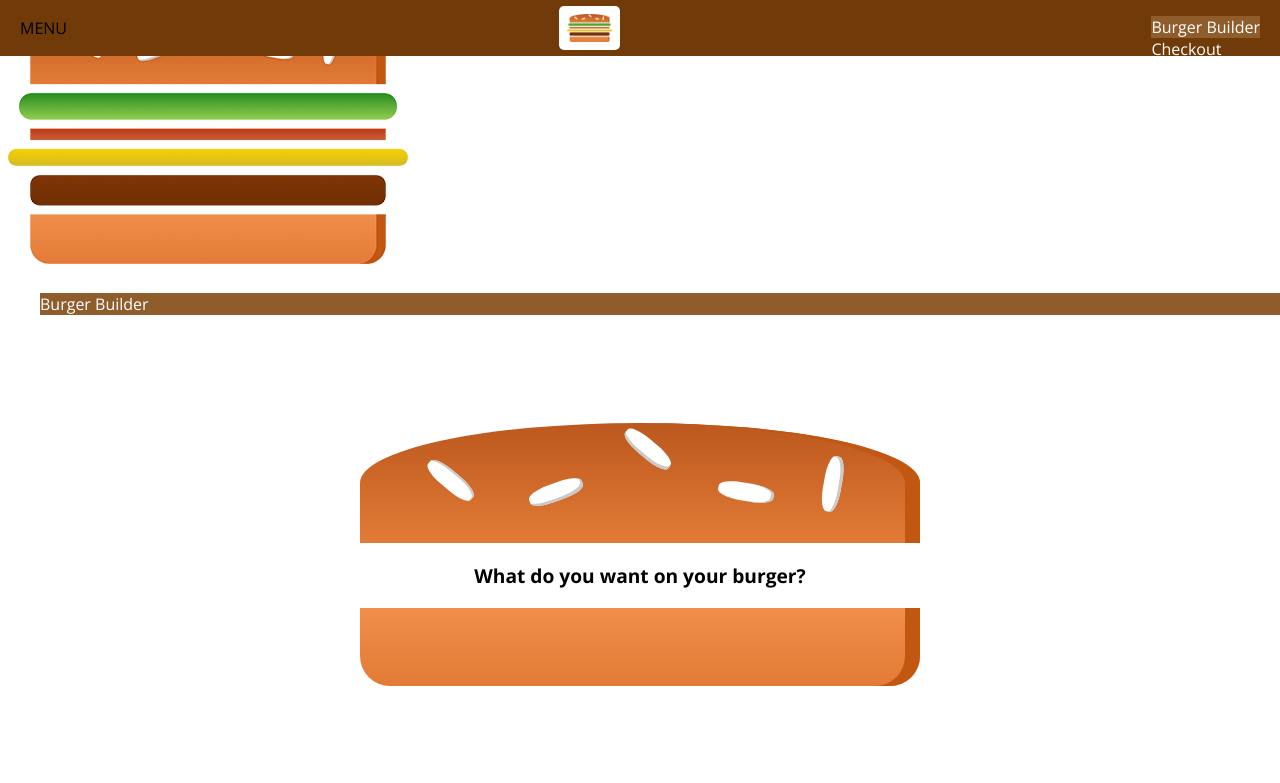
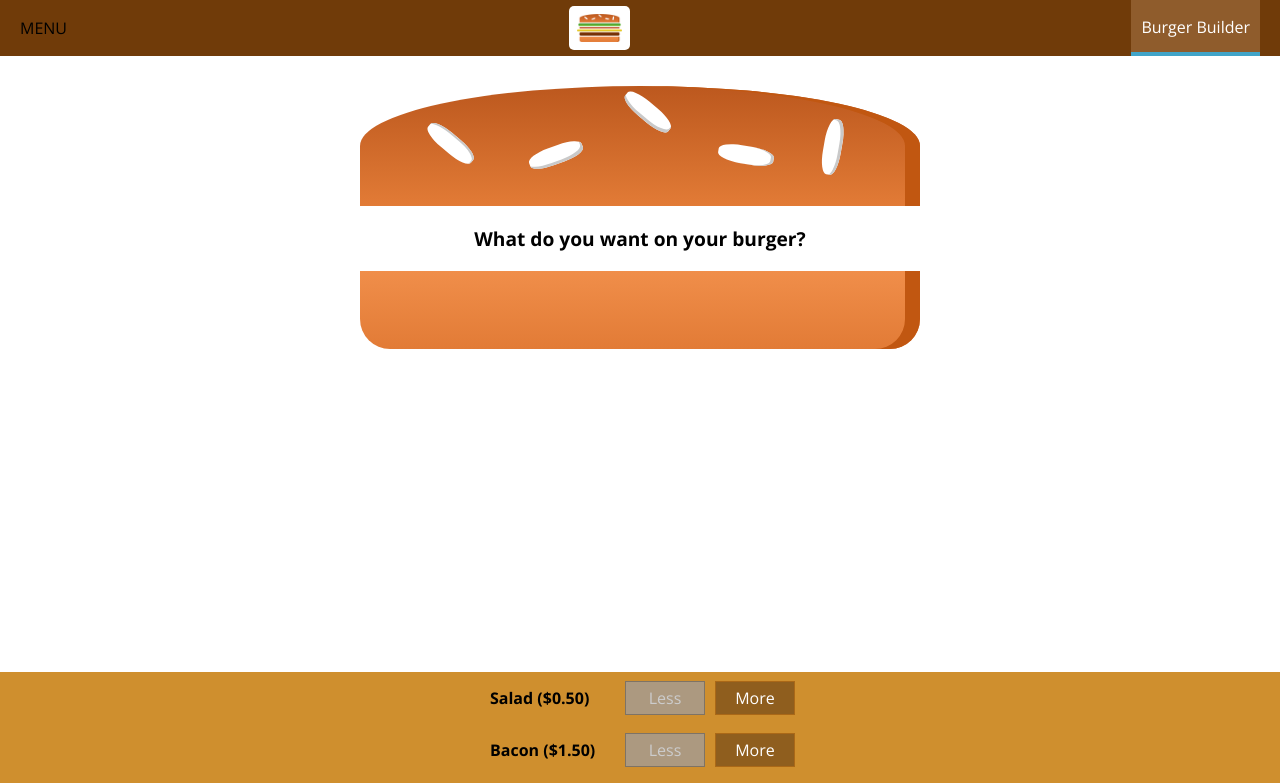
Before and after one commit to zarkle/burger-app, a React (Create React App) app: page / in a window 1280 px wide. Shown: the top 783 px of the page. Built offline with nearby package versions, Linux system fonts and the light colour scheme.

Commit message:
clean up code

```diff
--- a/src/components/Navigation/NavItems/NavItem/NavItem.module.css
+++ b/src/components/Navigation/NavItems/NavItem/NavItem.module.css
@@ -1,20 +1,14 @@
 .NavItem {
-  margin: 0;
+  margin: 10px 0;
   box-sizing: border-box;
-  display: flex;
-  /* display: block; */
+  display: block;
   width: 100%;
-  height: 100%;
-  align-items: center;
 }
 
 .NavItem a {
-  color: white;
+  color: #8F5C2C;
   text-decoration: none;
   width: 100%;
-  height: 100%;
-  /* padding: 16px 10px; */
-  /* border-bottom: 4px solid transparent; */
   box-sizing: border-box;
   display: block;
 }
@@ -22,38 +16,30 @@
 .NavItem a:hover,
 .NavItem a:active,
 .NavItem a.active {
-  background-color: #8F5C2C;
-  /* border-bottom: 4px solid #40A4C8; */
-  color: white;
+  color: #40A4C8;
 }
 
 @media (min-width: 500px) {
   .NavItem {
     margin: 0;
-    box-sizing: border-box;
     display: flex;
-    /* display: block; */
-    width: 100%;
     height: 100%;
+    width: auto;
     align-items: center;
   }
 
   .NavItem a {
     color: white;
-    text-decoration: none;
-    width: 100%;
     height: 100%;
-    /* padding: 16px 10px; */
-    /* border-bottom: 4px solid transparent; */
-    box-sizing: border-box;
-    display: block;
+    padding: 16px 10px;
+    border-bottom: 4px solid transparent;
   }
 
   .NavItem a:hover,
   .NavItem a:active,
   .NavItem a.active {
     background-color: #8F5C2C;
-    /* border-bottom: 4px solid #40A4C8; */
+    border-bottom: 4px solid #40A4C8;
     color: white;
   }
 }
--- a/src/components/Navigation/NavItems/NavItems.js
+++ b/src/components/Navigation/NavItems/NavItems.js
@@ -3,7 +3,7 @@ import styles from './NavItems.module.css';
 import NavItem from './NavItem/NavItem';
 
 const navItems = () => (
-  <ul className={styles.navItems}>
+  <ul className={styles.NavItems}>
     <NavItem link="/" active>Burger Builder</NavItem>
     <NavItem link="/">Checkout</NavItem>
   </ul>
--- a/src/components/Navigation/SideDrawer/SideDrawer.js
+++ b/src/components/Navigation/SideDrawer/SideDrawer.js
@@ -6,7 +6,7 @@ import NavItems from '../../Navigation/NavItems/NavItems';
 const sideDrawer = (props) => {
 
   return (
-    <div className={styles.sideDrawer}>
+    <div className={styles.SideDrawer}>
       <div className={styles.Logo}>
         <Logo />
       </div>
```
Also changed, not shown: src/components/Logo/Logo.module.css (indentation only).
